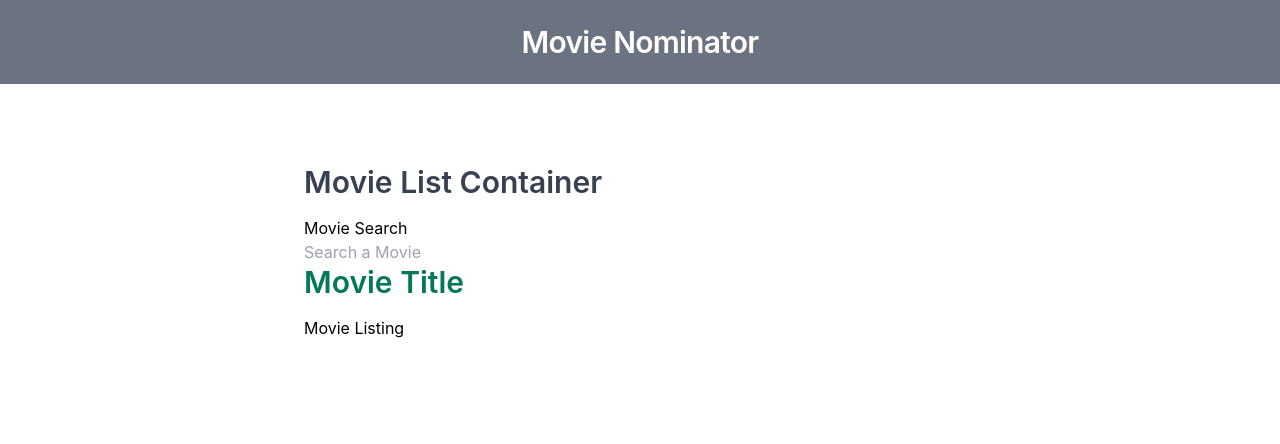
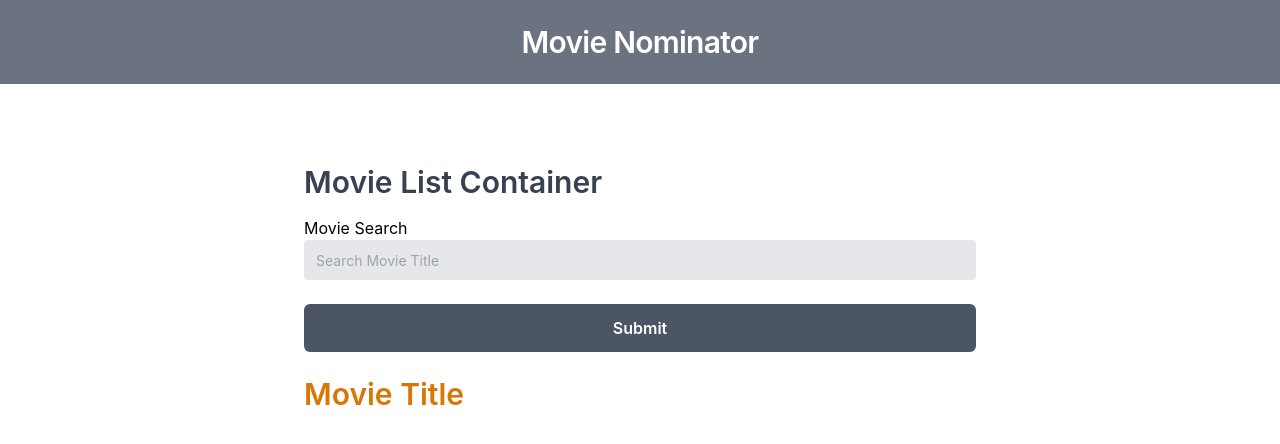
Before and after one commit to bebofofum/omdb-challenge, a React (Create React App) app in the folder react-omdb-challenge/: page / in a window 1280 px wide. Shown: the top 444 px of the page. Built offline with nearby package versions, Linux system fonts and the light colour scheme.

Commit message:
Added api fetch and rendering of movie listings

```diff
--- a/react-omdb-challenge/src/components/MovieList.js
+++ b/react-omdb-challenge/src/components/MovieList.js
@@ -1,12 +1,11 @@
 import React from 'react'
+import MovieListItem from './MovieListItem'
 
-const MovieList = (props) => {
+const MovieList = ({ movies }) => {
     return(
-        <div>
-            <h1 className="text-3xl font-semibold pb-4 text-green-700">Movie Title</h1>
-            <ul>
-                Movie Listing
-            </ul>
+        <div className="mt-6">
+            <h1 className="text-3xl font-semibold pb-4 text-yellow-600">Movie Title</h1>
+            <ul className="flex space-x-4 px-4 justify-around">{movies.map(movie => <MovieListItem key={movie.Poster} movie={movie} />)}</ul>
         </div>
     )
 }
--- /dev/null
+++ b/react-omdb-challenge/src/components/MovieListItem.js
@@ -0,0 +1,19 @@
+import React from 'react'
+
+const MovieListItem = ({ movie }) => {
+    return(
+        <div className="bg-gradient-to-t from-black via-pink-900 to-pink-700  h-72 w-28 md:w-1/5 md:rounded-3xl rounded-full shadow-md relative flex flex-col items-center justify-between md:items-start py-5 transition-all duration-150">
+            <li className="text-yellow-300 capitalize text-xl font-bold m-2 px-3 pt-3">{movie.Title}</li>
+            <div className="p-2 inline-block bg-indigo-800 border-solid border-2 border-light-blue-500 mx-1 mb-1 rounded-md" >
+                <button
+                    className="text-white capitalize text-m m-2 px-2 ">
+                    Nominate
+                </button>
+            </div>
+
+        </div>
+    )
+
+}
+
+export default MovieListItem
--- a/react-omdb-challenge/src/components/MovieSearch.js
+++ b/react-omdb-challenge/src/components/MovieSearch.js
@@ -13,19 +13,33 @@ class MovieSearch extends Component {
 
     }
 
+    handleSubmit = (e) =>{
+        e.preventDefault()
+        this.props.handleSearch(this.state.search)
+
+
+    }
+
     render() {
         return(
             <div>
-                <form>
+                <form onSubmit={this.handleSubmit}>
                     <h1>Movie Search</h1>
                     <input
                         type="text"
                         name="search"
-                        placeholder="Search a Movie"
+                        className="text-sm appearance-none rounded w-full py-2 px-3 text-gray-700 bg-gray-200 leading-tight focus:outline-none focus:shadow-outline h-10"
+                        placeholder="Search Movie Title"
                         onChange={this.handleChange}
                         value={this.state.search}
 
                         />
+                    <input
+                        type="submit"
+                        name="search movies"
+                        className="w-full mt-6 bg-gray-600 hover:bg-yellow-600 transition-all duration-200 text-white font-semibold p-3 rounded-md"
+                    />
+
                 </form>
             </div>
         )
--- a/react-omdb-challenge/src/containers/MovieListContainer.js
+++ b/react-omdb-challenge/src/containers/MovieListContainer.js
@@ -4,12 +4,38 @@ import MovieList from '../components/MovieList'
 
 
 class MovieListContainer extends Component {
+
+    state = {
+        movies: []
+    }
+
+    // constructor(props){
+    //     super(props)
+    // }
+
+    handleSearch = (searchQuery) => {
+        // console.log(this)
+        // console.log(searchQuery)
+        const searchResult = `http://www.omdbapi.com/?s=${encodeURI(searchQuery)}&apikey=824fa53d`
+
+        fetch(searchResult)
+        .then(response => response.json())
+        .then(movieJson => {
+            const foundMovies = movieJson.Search.slice(0,5).map(movies => movies)
+            this.setState({
+                movies: foundMovies
+            })
+        })
+
+    }
+
+
     render() {
         return (
             <section className="max-w-2xl w-10/12 mx-auto mt-20">
                 <h1 className="text-3xl font-semibold pb-4 text-gray-700">Movie List Container</h1>
-                <MovieSearch />
-                <MovieList />
+                <MovieSearch handleSearch={this.handleSearch} />
+                <MovieList movies={this.state.movies} />
 
             </section>
         )
```
